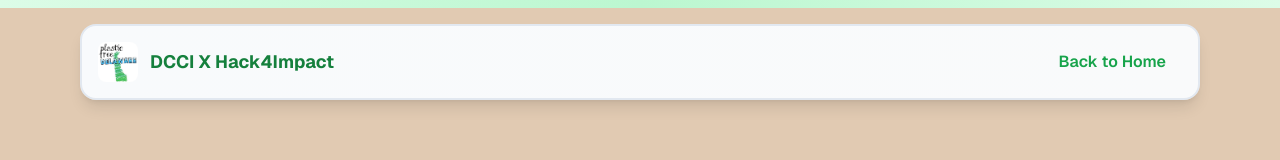
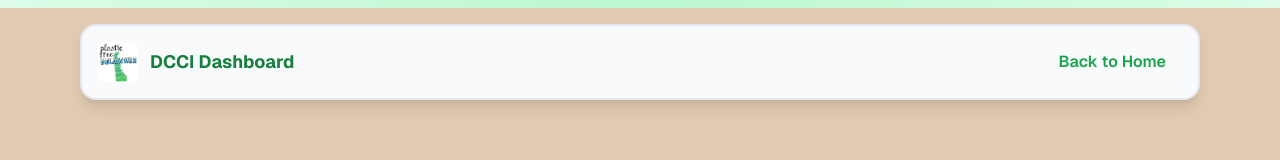
Before and after one commit to Zero-Waste-First-State/dcci, a Next.js app: page /auth/login in a window 1280 px wide. Shown: the top 160 px of the page. Built offline with nearby package versions, Linux system fonts and the light colour scheme; no server answers.

Commit message:
replaces 'DCCI X Hack4Impact' with 'DCCI Dashboard' on the staff login page header

```diff
--- a/app/auth/login/page.tsx
+++ b/app/auth/login/page.tsx
@@ -23,7 +23,7 @@ export default function Page() {
                     height={40}
                     className="rounded-lg"
                   />
-                  <span className="text-lg font-bold text-green-700">DCCI X Hack4Impact</span>
+                  <span className="text-lg font-bold text-green-700">DCCI Dashboard</span>
                 </Link>
               </div>
               <div className="flex gap-4 items-center">
```
